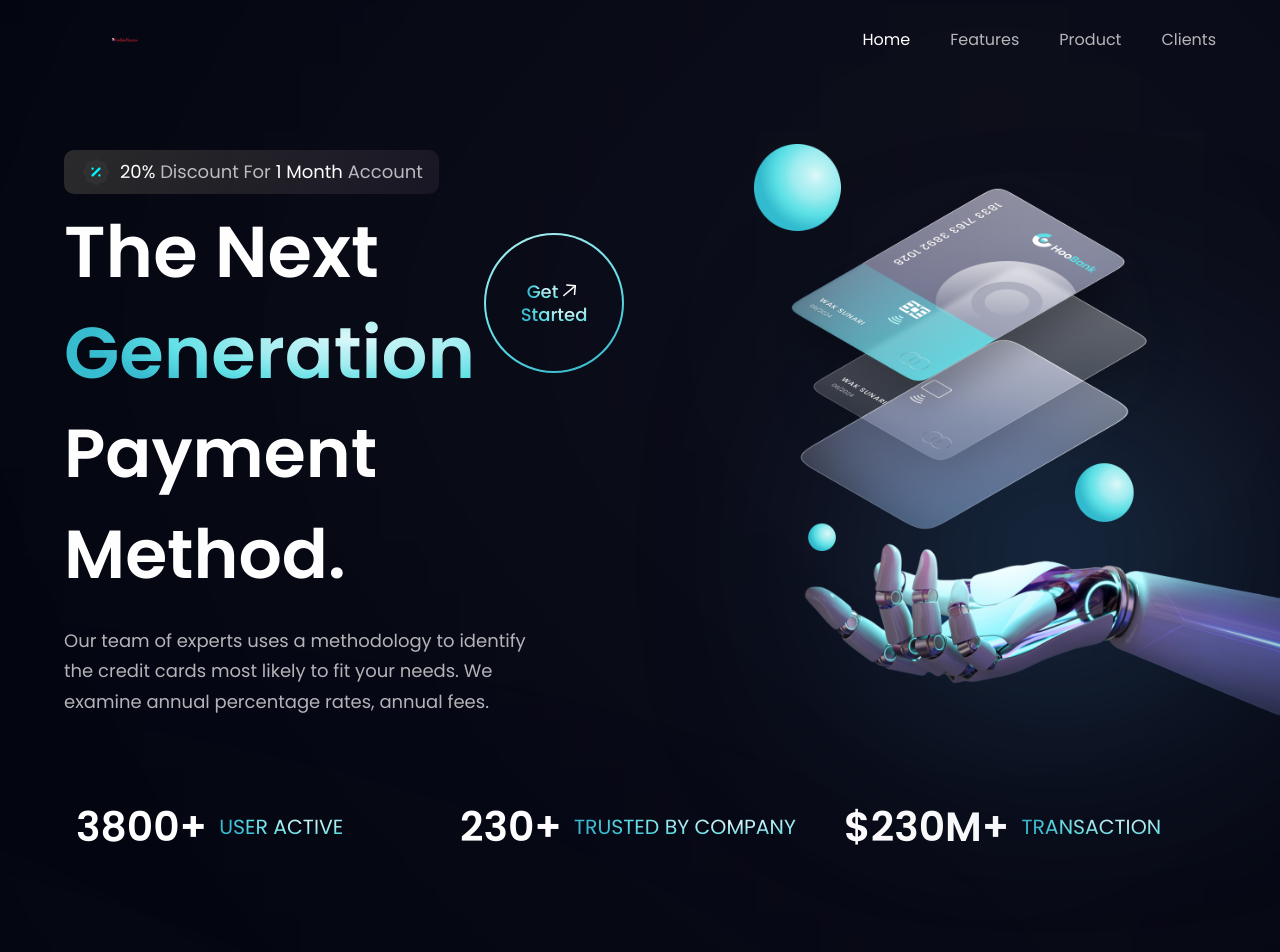
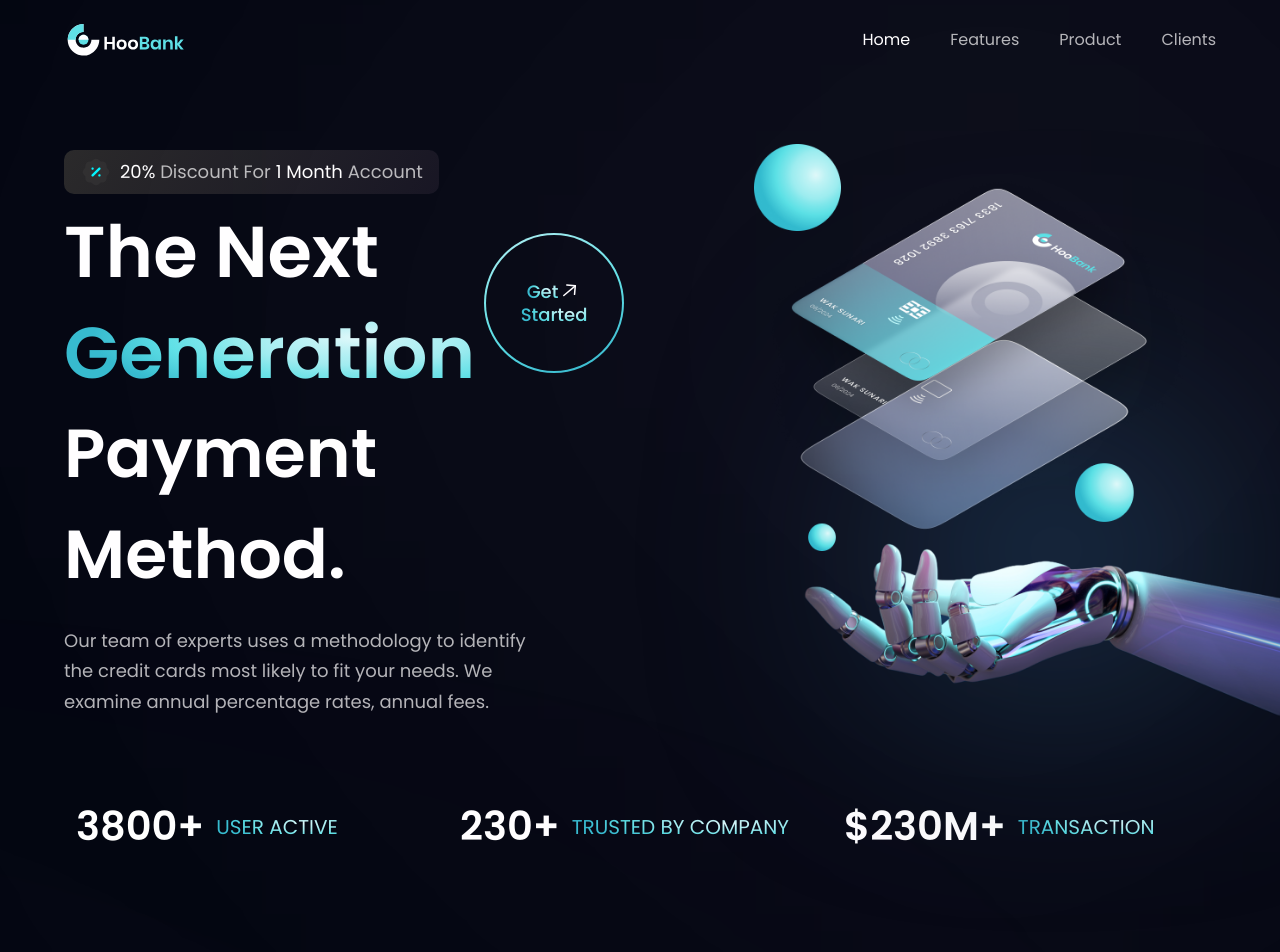
Before and after one commit to safchik/financeapp, a React (Vite) app: page / in a window 1280 px wide. Shown: the top 952 px of the page. Built offline with nearby package versions, Linux system fonts and the light colour scheme.

Commit message:
minimal styling added

```diff
--- a/package.json
+++ b/package.json
@@ -11,6 +11,7 @@
   },
   "dependencies": {
     "react": "^18.2.0",
+    "react-countup": "^6.5.0",
     "react-dom": "^18.2.0",
     "react-spring": "^9.7.3"
   },
--- a/src/assets/index.js
+++ b/src/assets/index.js
@@ -4,7 +4,7 @@ import binance from "./binance.png";
 import card from "./card.png";
 import coinbase from "./coinbase.png";
 import dropbox from "./dropbox.png";
-import logo from "./mylogo.svg";
+import logo from "./logo.svg";
 import quotes from "./quotes.svg";
 import robot from "./robot.png";
 import send from "./Send.svg";
--- a/src/components/Navbar.jsx
+++ b/src/components/Navbar.jsx
@@ -15,7 +15,7 @@ const Navbar = () => {
                 {navLinks.map((nav, index) => (
                     <li
                         key={nav.id}
-                        className={`font-poppins font-normal cursor-pointer text-[16px] ${active === nav.title ? "text-white" : "text-dimWhite"
+                        className={`font-poppins font-normal hover:text-secondary cursor-pointer text-[16px] ${active === nav.title ? "text-white" : "text-dimWhite"
                             } ${index === navLinks.length - 1 ? "mr-0" : "mr-10"}`}
                         onClick={() => setActive(nav.title)}
                     >
--- a/src/components/Stats.jsx
+++ b/src/components/Stats.jsx
@@ -1,21 +1,16 @@
-import React from 'react'
-import { stats } from "../constants";
-import styles from "../style";
-import { useSpring, animated } from 'react-spring';
+import { stats } from "../constants"
+import styles from "../style"
 
-const Stats = () => (
+const Stats = () =>
+(
     <section className={`${styles.flexCenter} flex-row flex-wrap sm:mb-20 mb-6`}>
-        {stats.map((stat) => (
-            <div key={stat.id} className={`flex-1 flex justify-start items-center flex-row m-3`} >
-                <h4 className="font-poppins font-semibold xs:text-[40.89px] text-[30.89px] xs:leading-[53.16px] leading-[43.16px] text-white">
-                    {stat.value}
-                </h4>
-                <p className="font-poppins font-normal xs:text-[20.45px] text-[15.45px] xs:leading-[26.58px] leading-[21.58px] text-gradient uppercase ml-3">
-                    {stat.title}
-                </p>
+        {stats.map(stat => (
+            <div key={styles.id} className={`flex-1 flex justify-start items-center flex-row m-3`}>
+                <h4 className="font-poppins font-semibold xs:text-[40px] text-[30px] xs:leading-[53px] leading-[43px] text-white">{stat.value}</h4>
+                <p className="font-poppins font-normal xs:text-[20px] text-[15px] xs:leading-[26px] leading-[21px] text-gradient uppercase ml-3">{stat.title}</p>
             </div>
         ))}
     </section>
-);
+)
 
 export default Stats
```
Also changed, not shown: src/assets/mylogo.svg (deleted), 1 other file (tests, documents, lock files or other folders).
